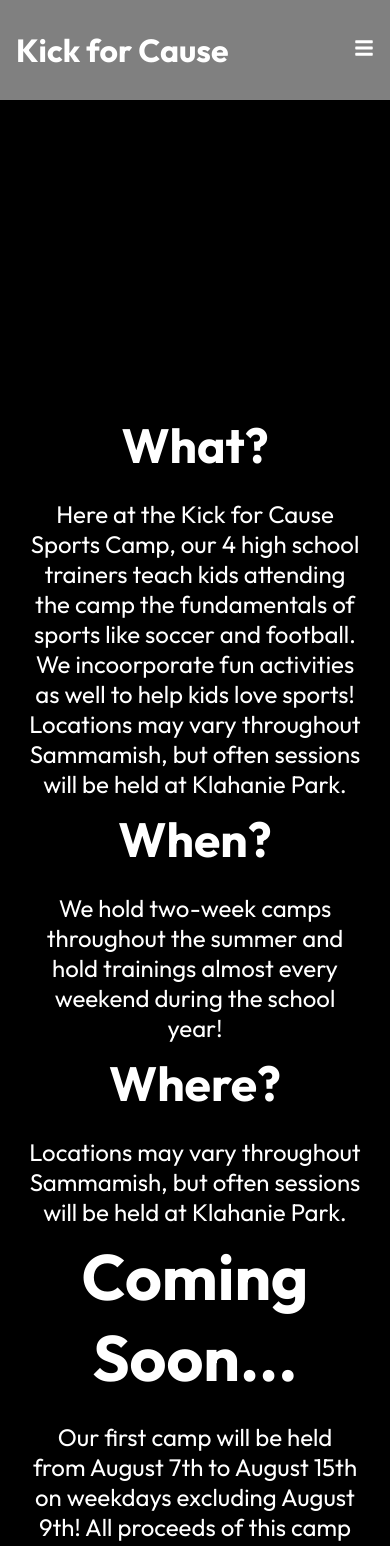
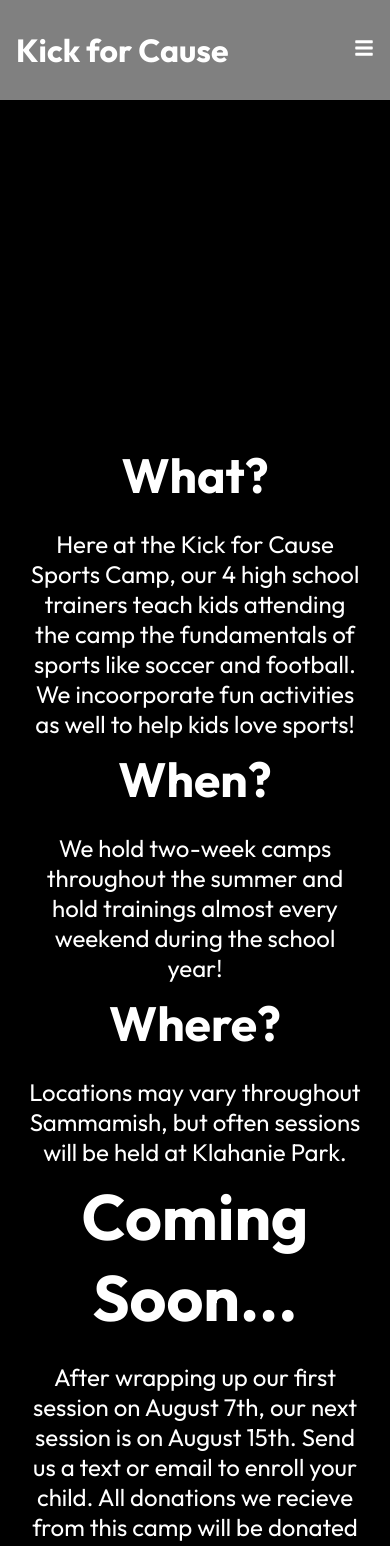
Before and after one commit to rayirthdasgupta/kick-for-cause, a React (Create React App) app: page / in a window 390 px wide. Shown: the top 1546 px of the page. Built offline with nearby package versions, Linux system fonts and the light colour scheme.

Commit message:
added logo and updated info
added logo and updated info

```diff
--- a/src/components/HeroImg.js
+++ b/src/components/HeroImg.js
@@ -2,21 +2,19 @@ import "./HeroImgStyles.css";
 
 import React from 'react'
 //import IntroImg from "../assets/intro-img.png"
-import SmallImg from "../assets/ERDM Sports (14).png"
+import SmallImg from "../assets/3.png"
 //import {Link} from "react-router-dom"
 
 const HeroImg = () => {
   return (
     <div className="hero">
-      <div className="into-img">
-        <img className="full-screen" src={SmallImg} alt="IntroImg"/>
-      </div>
+
       {/*<div className="content">*/}
       <div className="content">
       <body>
       <h1>What?</h1>
         <p>
-          Here at the Kick for Cause Sports Camp, our 4 high school trainers teach kids attending the camp the fundamentals of sports like soccer and football. We incoorporate fun activities as well to help kids love sports! Locations may vary throughout Sammamish, but often sessions will be held at Klahanie Park.
+          Here at the Kick for Cause Sports Camp, our 4 high school trainers teach kids attending the camp the fundamentals of sports like soccer and football. We incoorporate fun activities as well to help kids love sports!
           </p>
           <h1>When?</h1>
             <p>We hold two-week camps throughout the summer and hold trainings almost every weekend during the school year!</p>
@@ -26,13 +24,16 @@ const HeroImg = () => {
             Coming Soon...
           </h2>
           <p>
-            Our first camp will be held from August 7th to August 15th on weekdays excluding August 9th! All proceeds of this camp will be donated to UNICEF and Red Cross! The cost for enrollment is free for the whole camp, but donations are highly appreciated!
+            After wrapping up our first session on August 7th, our next session is on August 15th. Send us a text or email to enroll your child. All donations we recieve from this camp will be donated to UNICEF and Red Cross! The cost for enrollment is free for the whole camp, but donations are highly appreciated!
           </p>
           {/*<h1>For more information look at our About page!</h1>*/}
 
 
         </body>
 
+      </div>
+      <div className="into-img">
+        <img className="full-screen" src={SmallImg} alt="IntroImg"/>
       </div>
 
 
--- a/src/components/HeroImgStyles.css
+++ b/src/components/HeroImgStyles.css
@@ -2,6 +2,7 @@
     width: 100vw;
     height: 170vh;
     overflow: hidden;
+    padding-top: 900px;
 }
 .full-screen {
     width: 100%;
@@ -9,6 +10,7 @@
     object-fit: cover;
     background-position: center;
     background-size: cover;
+    padding: auto;
 }
 
 
@@ -66,9 +68,13 @@
 
     }
     .hero .into-img {
-        width: 100%;
-        height: 397vh;
+        width: 99vw;
+        max-width: 100%;
+        height: 300vh;
+        padding-top: 1400px;
+
 
     }
 
+
 }
```
Also changed, not shown: src/assets/3.png (added).
